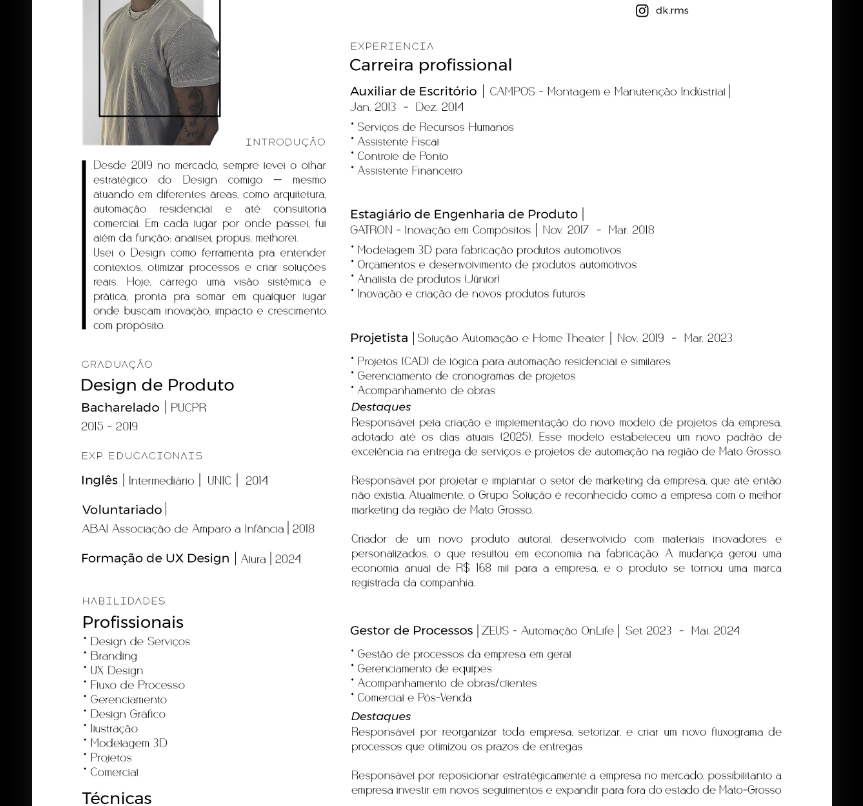
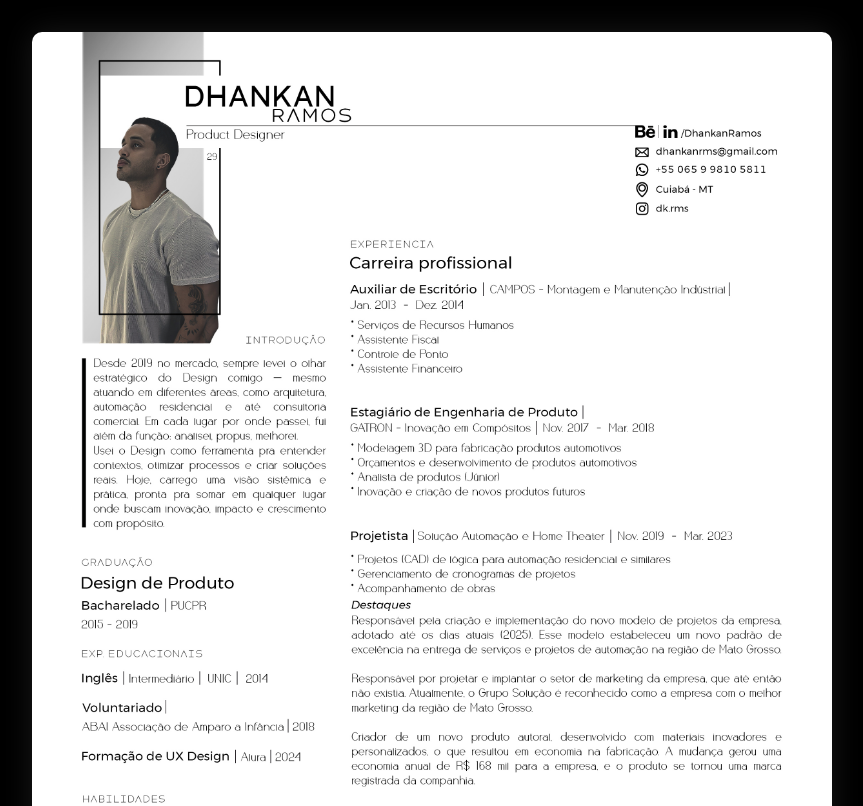
Before and after one commit to DK-Ramos/DhankanRamos, a plain HTML site: page index.html in a window 1280 px wide. Shown: the top 806 px of the page, without its empty margins (208-1071 px from the left). Drawn offline with Linux system fonts and the light colour scheme.

Commit message:
Update index.html

```diff
--- a/index.html
+++ b/index.html
@@ -9,8 +9,9 @@
       background-color: #000;
       display: flex;
       justify-content: center;
-      align-items: center;
-      height: 100vh;
+      align-items: flex-start;
+      min-height: 100vh;
+      padding: 2rem 0;
     }
     img {
       width: 90%;
```
